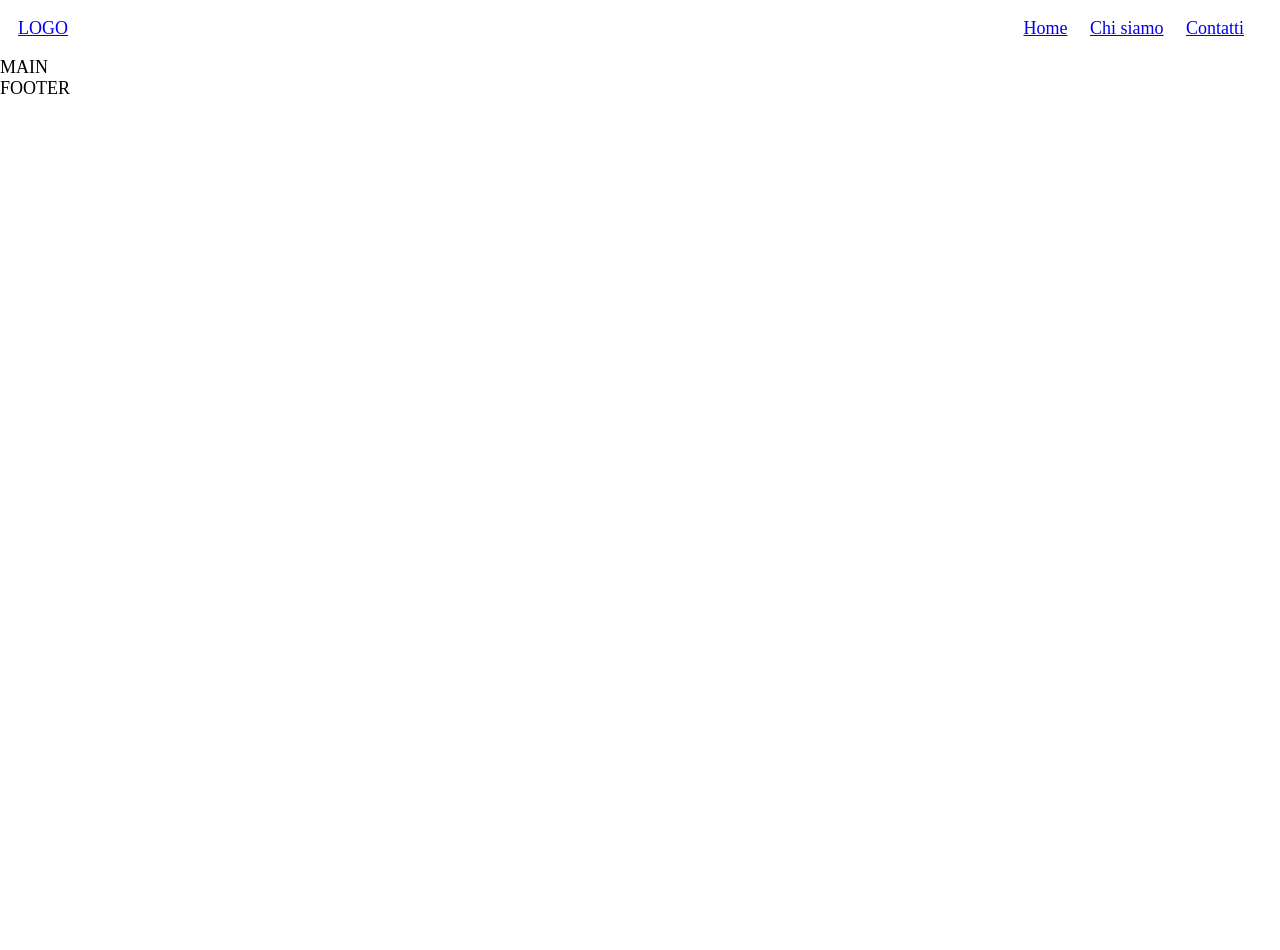
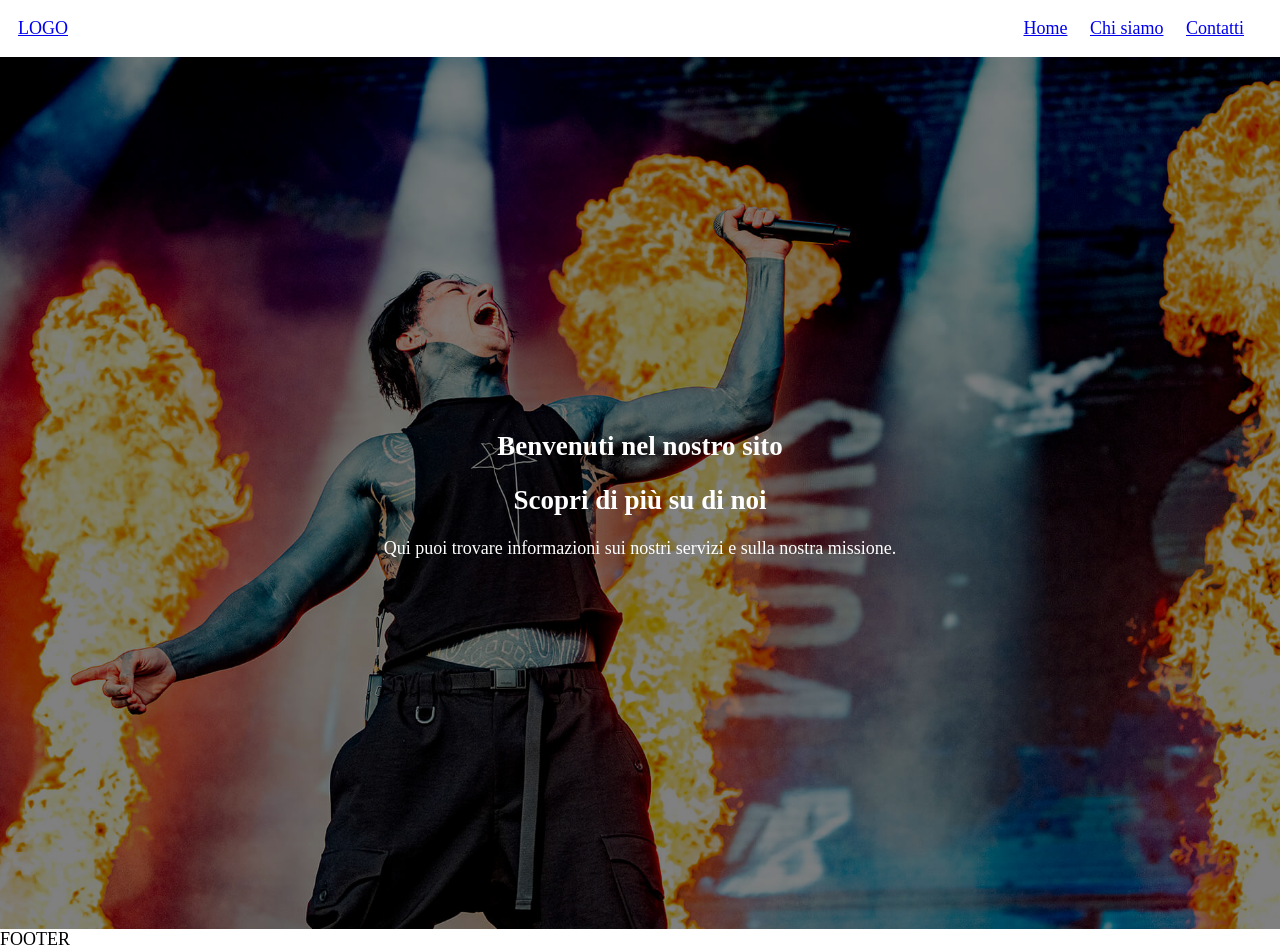
Before and after one commit to andrearipamonti/ufs08-2026-b, a plain HTML site: page index.html in a window 1280 px wide. Before the commit the page ends 800 px from the top, so only its background shows below. Drawn offline with Linux system fonts and the light colour scheme.

Commit message:
hero component

```diff
--- a/assets/css/main.css
+++ b/assets/css/main.css
@@ -1,6 +1,11 @@
 body {
     margin: 0;
     font-size: clamp(1rem, 0.875rem + 0.3125vw, 1.25rem);
+}
+
+img {
+    max-width: 100%;
+    height: auto;
 }
 
 .site-header {
@@ -14,6 +19,49 @@ body {
     display: inline-block;
 }
 
+/* Hero Section */
+.hero {
+    position: relative;
+    overflow: hidden;
+    padding: 2em;
+    display: flex;
+}
+
+.hero.hero--centered {
+    align-items: center; /* Y-axis */
+    justify-content: center; /* X-axis */
+}
+
+.hero.hero--fullscreen {
+    height: 100vh;
+}
+
+.hero.hero--fullscreen .hero-image {
+    width: 100%;
+    height: 100%;
+    object-fit: cover;
+}
+
+.hero.hero--dark {
+    background-color: #000;
+    color: #fff;
+}
+
+.hero-image {
+    position: absolute;
+    top: 0;
+    left: 0;
+    opacity: 0.5;
+}
+
+.hero-content {
+    position: relative;
+    z-index: 1;
+    text-align: center;
+}
+
+/* END Hero Section */
+
 .list-reset {
     list-style: none;
     padding: 0;
--- a/index.html
+++ b/index.html
@@ -27,7 +27,14 @@
 		</header>
 
 		<main>
-			<span>MAIN</span>
+			<section class="hero hero--fullscreen hero--dark hero--centered">
+				<img src="assets/images/hero.jpg" alt="Il cantante dei Falling in Reverse" class="hero-image">
+				<div class="hero-content">
+					<h1>Benvenuti nel nostro sito</h1>
+					<h2>Scopri di più su di noi</h2>
+					<p>Qui puoi trovare informazioni sui nostri servizi e sulla nostra missione.</p>
+				</div>
+			</section>
 		</main>
 
 		<footer>
```
Also changed, not shown: assets/images/hero.jpg (added).
